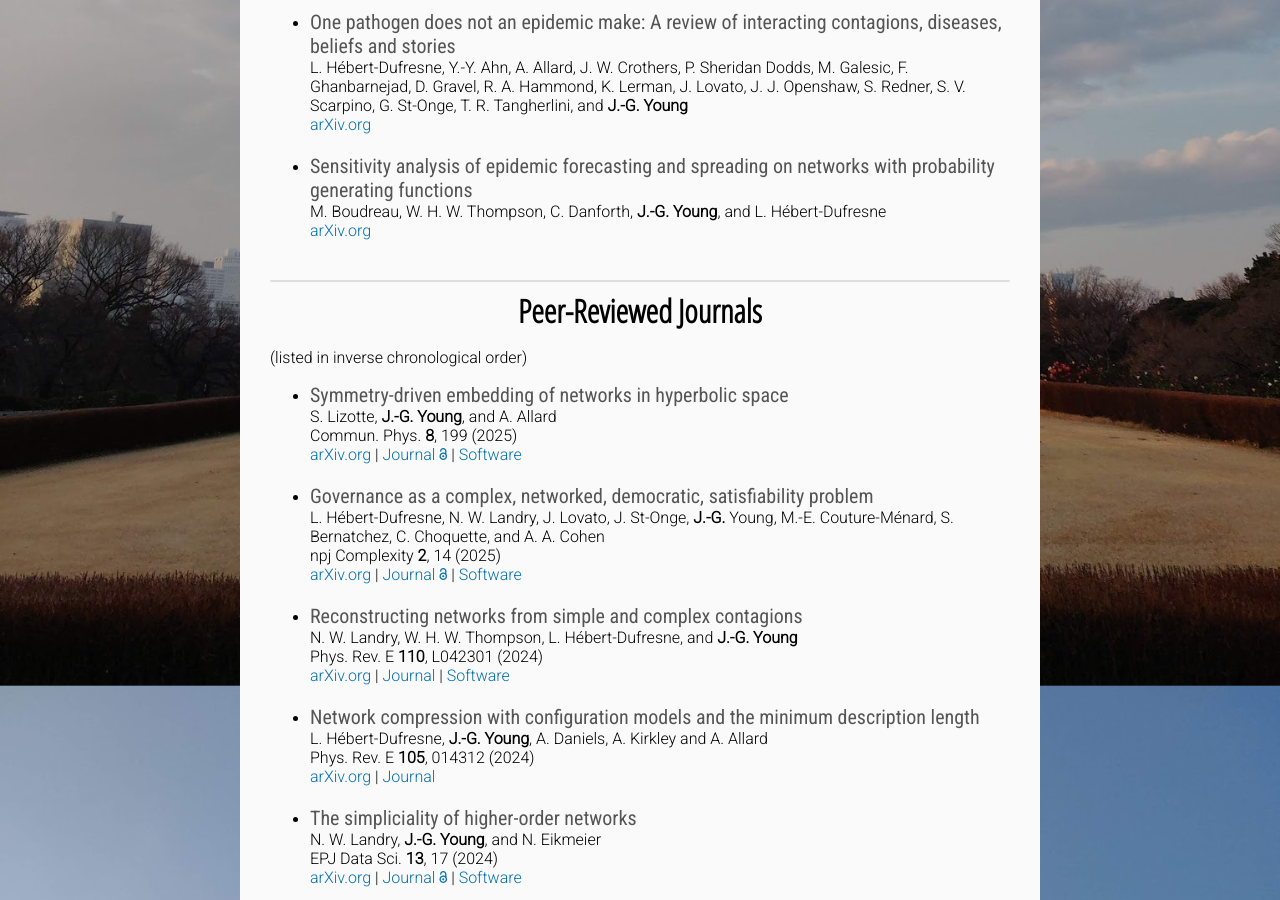
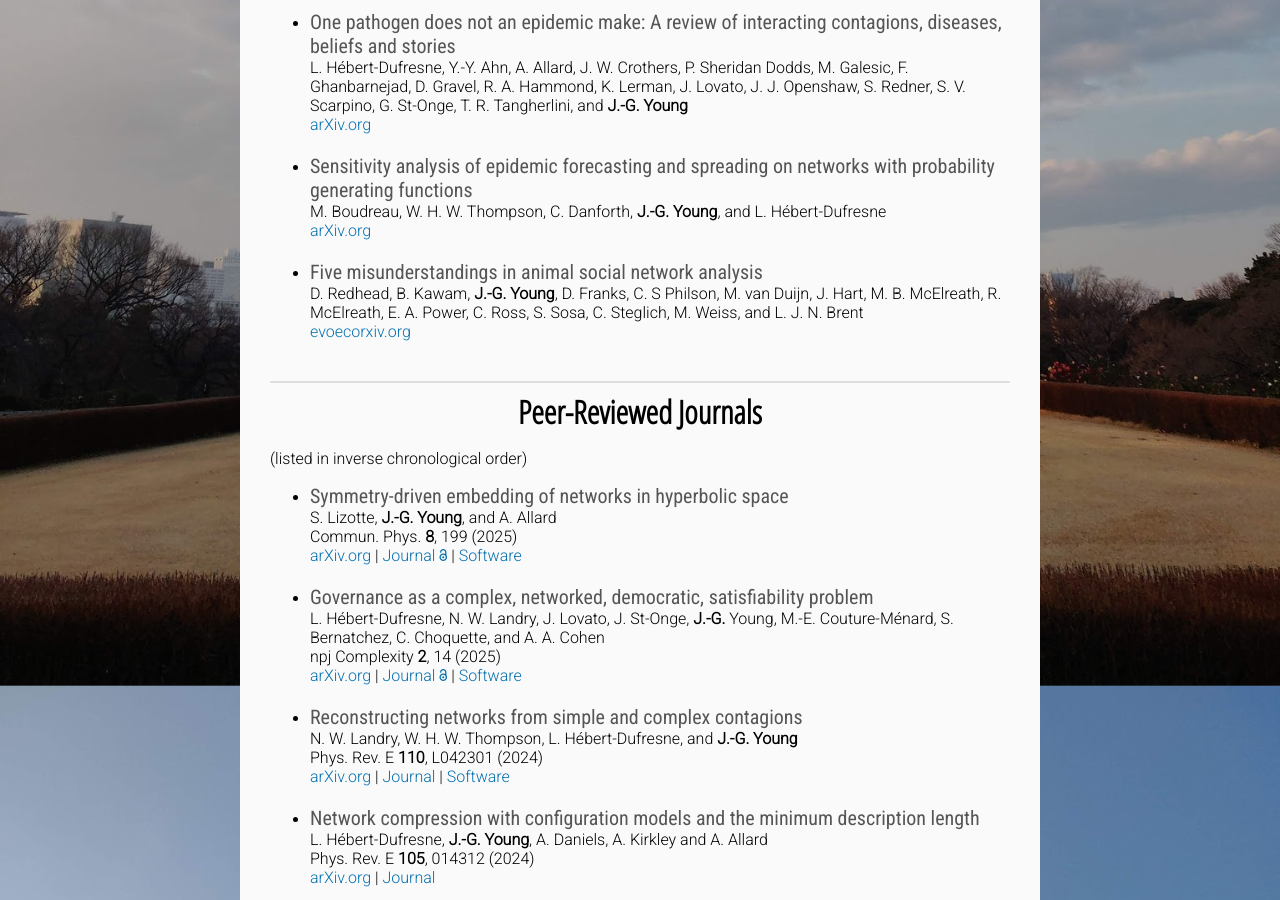
Before and after one commit to jg-you/jg-you.github.io, a Jekyll site: the page built from index.md, in a window 1280 px wide and 900 px high, scrolled down 1021 px. Built offline with Jekyll 4.4.1, drawn with Linux system fonts in a browser that asks for light colours; some web fonts are replaced; comment, search, counter and statistics services are not loaded.

Commit message:
Five misunderstanding paper

```diff
--- a/index.md
+++ b/index.md
@@ -35,6 +35,10 @@ L. Hébert-Dufresne, Y.-Y. Ahn, A. Allard, J. W. Crothers, P. Sheridan Dodds, M.
 * <span class="pub-title">Sensitivity analysis of epidemic forecasting and spreading on networks with probability generating functions</span><br/>
 M. Boudreau, W. H. W. Thompson, C. Danforth, **J.-G. Young**, and L. Hébert-Dufresne<br/>
 [arXiv.org](https://doi.org/10.48550/arXiv.2506.24103)
+
+* <span class="pub-title">Five misunderstandings in animal social network analysis</span><br/>
+D. Redhead, B. Kawam, **J.-G. Young**, D. Franks, C. S Philson, M. van Duijn, J. Hart, M. B. McElreath, R. McElreath, E. A. Power, C. Ross, S. Sosa, C. Steglich, M. Weiss, and L. J. N. Brent<br/>
+[evoecorxiv.org](https://doi.org/10.32942/X2W93X)
 
 <div class="end-of-post"></div>
 
```
Also changed, not shown: 1 other file.
